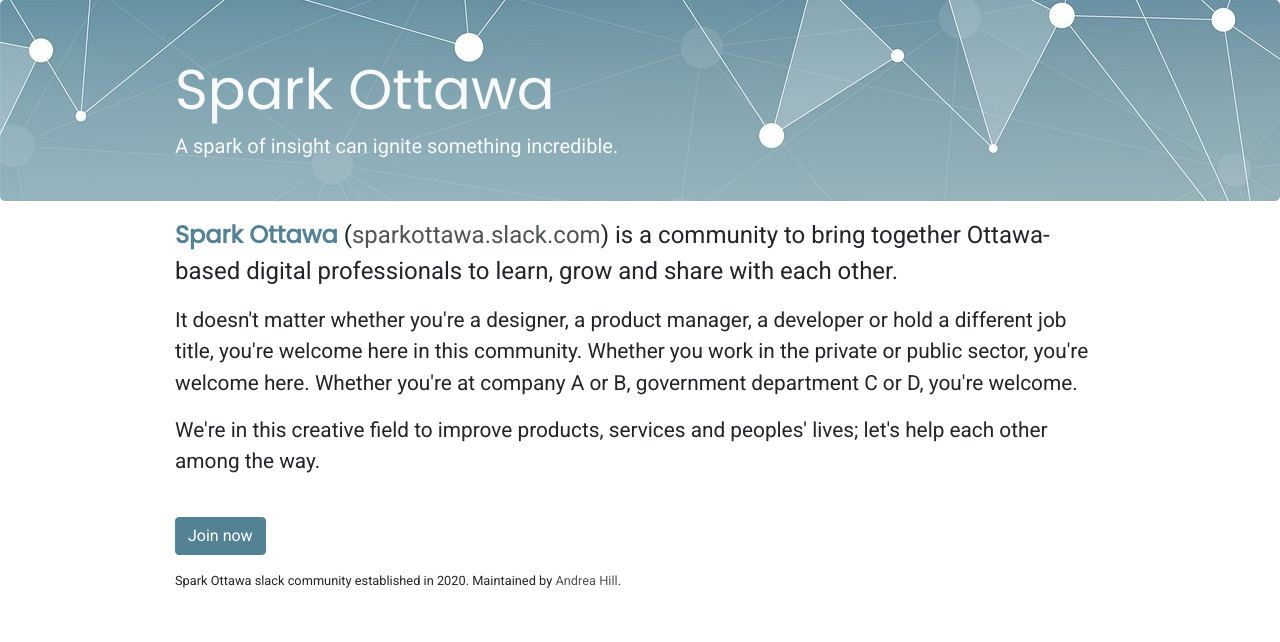
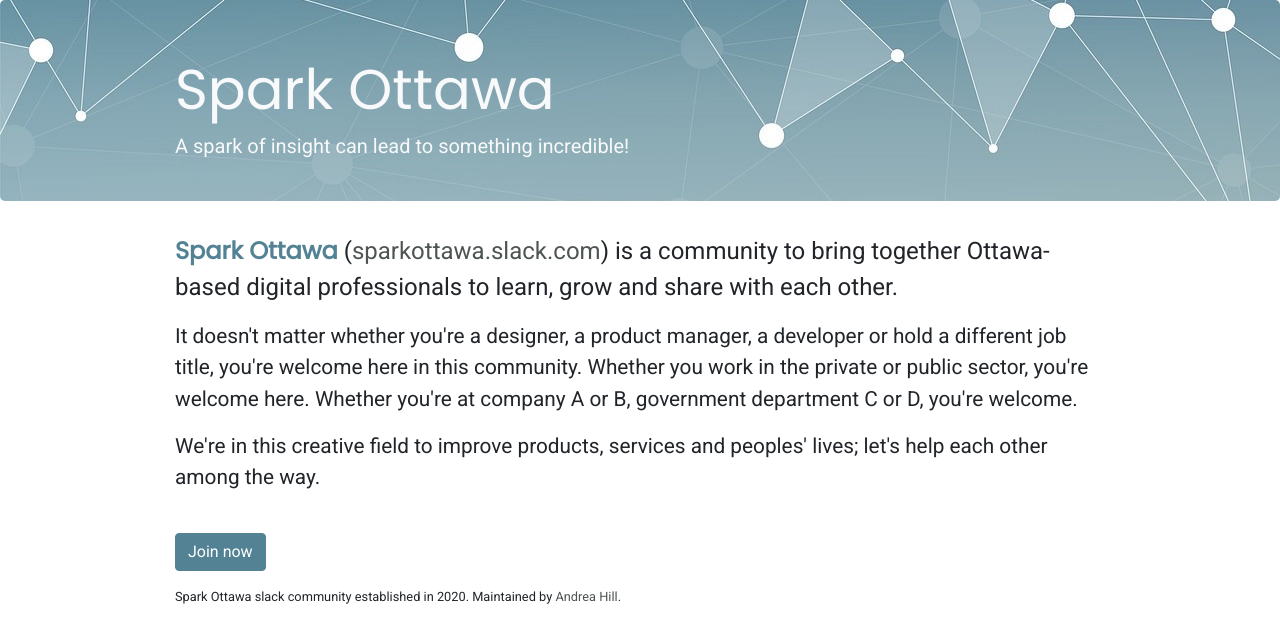
Before and after one commit to afhill/sparkottawa, a plain HTML site: page index.html in a window 1280 px wide. Drawn offline with nearby package versions, Linux system fonts and the light colour scheme.

Commit message:
updating index

```diff
--- a/afhill2019.css
+++ b/afhill2019.css
@@ -66,7 +66,7 @@ color: #fff;
 
 .jumbotron-head p {
   margin-bottom: 0!important;
-  text-decoration: italics;
+  text-decoration: italic;
 }
 
 
@@ -80,7 +80,7 @@ color: #fff;
 
 h4 {
   line-height: 1.5;
-  margin-bottom: 1rem;
+  margin: 1rem 0;
 
 }
 
--- a/index.html
+++ b/index.html
@@ -32,7 +32,7 @@
  <div class="jumbotron jumbotron-fluid jumbotron-head">
    <div class="container py-2" >
      <h1 class="display-4 text-light">Spark Ottawa</h1>
-     <p class="lead text-light display-5">A spark of insight can ignite something incredible.</p>
+     <p class="lead text-light display-5">A spark of insight can lead to something incredible!</p>
   </div>
  </div>
 
```
